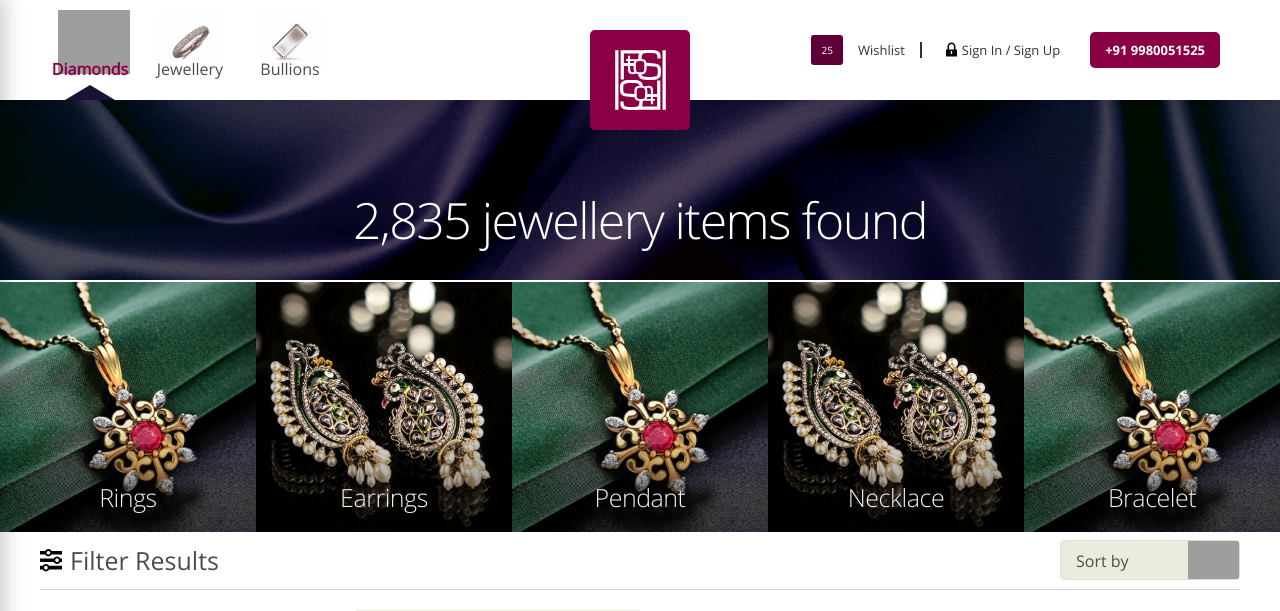
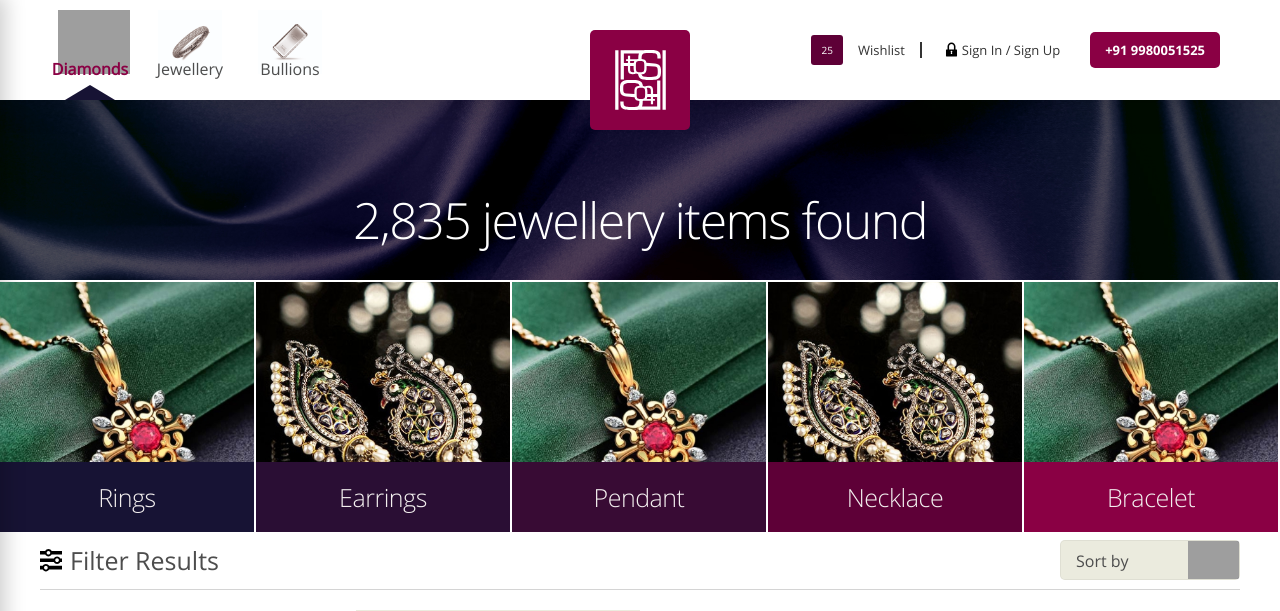
Before and after one commit to chandrika-patil-xelp/iftosi, a PHP site: page /iftosi/jewellery/ct-2 in a window 1280 px wide. Shown: the top 611 px of the page. Run offline with PHP 8.4, Linux system fonts and the light colour scheme; data that the repository does not hold is empty; some libraries are stand-ins or nearby versions; grey boxes are pictures that could not be loaded.

Commit message:
Updated UI

```diff
--- a/tools/css/home.css
+++ b/tools/css/home.css
@@ -80,9 +80,6 @@ body{padding: 0;margin: 0;}
 .loggedIn{margin-right: 0!important;}
 .header ul {width: 120px!important;left: -100px!important;}
 
-
-
-
 /*Category*/
 .categoryCont{width:100%;height: 560px;background: #171334 url(../img/common/background.jpg)no-repeat;background-size: 100% auto;padding:200px 0 100px 0;}
 .buyTxt{width:100%;color: #fff;line-height: 40px;font-size: 40px;margin-bottom: 50px;}
@@ -144,9 +141,6 @@ body{padding: 0;margin: 0;}
 .shapeSelected:hover.shapeComm::before {position: absolute;top: 0;width: 100%;height:5px;background: #8A0044;content: "";-webkit-font-smoothing: antialiased;-moz-osx-font-smoothing: grayscale;left: 0;font-size: 16px;transition: 300ms ease-in-out;-moz-transition: 300ms ease-in-out;-ms-transition: 300ms ease-in-out;-webkit-transition: 300ms ease-in-out;-o-transition: 300ms ease-in-out;opacity: 1;}*/
 .shapeSelected.shapeComm{}
 .shapeSelected:hover.shapeComm{}
-
-
-
 .shapeSelected.shapeComm.Round{background-color:#fff;border:2px solid #ebebde;background-position: 0% 33%;}
 .shapeSelected.shapeComm.Pear{background-color:#fff;border:2px solid #ebebde;background-position: 11% 33%;}
 .shapeSelected.shapeComm.Heart{background-color:#fff;border:2px solid #ebebde;background-position: 22% 33%;}
@@ -158,6 +152,8 @@ body{padding: 0;margin: 0;}
 .shapeSelected.shapeComm.Radiant{background-color:#fff;border:2px solid #ebebde;background-position: 89% 33%;}
 .shapeSelected.shapeComm.Cushion {background-color:#fff;border:2px solid #ebebde;background-position: 100% 33%;}
 
+.shapeComm.shapeSelected {background-color: #fff;}
+.shapeComm.shapeSelected::after{content: '';position: absolute;right: 5px;top: 5px;width: 20px;height: 20px;background: url(../img/common/tick.svg)no-repeat;background-position: center;background-size: auto 100%;}
 
 .searchBtn{width:auto;height: 40px;line-height:40px;padding: 0 35px;display: inline-block;border-radius: 5px;background: #8A0044 url(../img/common/gears.gif)no-repeat;background-size: auto 20px;background-position: 120% center;color:#fff;font-size:16px;margin: 30px 0;cursor: pointer;position: relative;}
 .searchBtn:hover{background-position: 95% center;}
@@ -189,9 +185,6 @@ body{padding: 0;margin: 0;}
 .img5{background: url(../img/common/if05.jpg)no-repeat;background-position: top center;background-size:cover;}
 .img6{background: url(../img/common/if06.jpg)no-repeat;background-position: top center;background-size:cover;}
 .img7{background-image: url(../img/common/if07.svg);background-repeat: no-repeat;background-position: top center;background-size:cover;}
-
-
-
 
 
 /*Display Style 2*/
@@ -445,21 +438,13 @@ body{padding: 0;margin: 0;}
 .prdInfoDiv .prdInfoDiv{margin-bottom: 0}
 
 /* Vendor Detaisls */
-
 .vendorDetails{width:100%;height:auto;margin-bottom: 20px;}
 .vTitle{width:100%;height: 40px;line-height: 40px;color:#8A0044;font-size: 22px;background-color: #ebebde;margin-bottom: 10px;padding-left: 15px;}
 .vendorDetails .infoCommn{width:100%;padding-left: 25px;}
 .vendorDetails .infoValue {font-size:16px;}
 
-
 /*User Form*/
 .userForm{width: 360px;height: 315px;position: fixed;margin: auto;top: 0px;left: 0;bottom: 0;right: 0;background: #fff;z-index: 116;padding: 25px;border-radius: 5px;box-shadow: 0 0 0px 1000px rgba(0,0,0,0.4);}
-
-
-
-
-
-
 
 /*Gallery*/
 .imgGallery{width: 95%;height: 80%;position: fixed;top: 0;right: 0;bottom: 0;left: 0;margin: auto;background: #fff;z-index: 1000;box-shadow: 0 0 1000px 300px rgba(0,0,0,0.5);padding: 25px;border-radius: 3px;}
@@ -468,13 +453,6 @@ body{padding: 0;margin: 0;}
 .galleryClose{width: 30px;height: 30px;background: url(../img/common/close.svg)no-repeat;background-size: auto 20px;background-position: center;position: absolute;top: 5px;right: 5px;cursor: pointer;}
 .imgThumbnil{width: 24%;padding-bottom: 24%;margin: 0.5%;border: 1px solid #ebebde;cursor: pointer;border-radius: 5px;}
 
-
-
-
-
-
-
-
 /*Wishlist*/
 .wishlistPage{background-color: #fff;padding-bottom: 0;}
 .listCont{width: 100%;height: auto}
@@ -482,16 +460,11 @@ body{padding: 0;margin: 0;}
 .listCont .prdComm {width: 24%;height: auto;border: 5px solid #ebebde;margin: 0 0 1% 1%;}
 
 
-
-
 /*Login*/
 .overlay{width: 100%;height: 100%;position: fixed;background: #fff url(../img/common/background.jpg)no-repeat;background-size: 100% auto;top: 0;left: 0;z-index: 115;}
 .loginDiv {width: 360px;height: 315px;position: fixed;margin: auto;top: 0px;left: 0;bottom: 0;right: 0;background: #fff;z-index: 116;padding: 25px;border-radius: 5px;box-shadow: 0 0 0px 1000px rgba(0,0,0,0.4);}
 .lgTitle{width:100%;height: 40px;line-height: 30px;color:#4d4d4d;font-size:18px;text-align: center;}
 .loginTxt{width:60%;margin: 0 20%;height: 40px;border:1px solid #ccc;padding: 0 15px;margin-bottom: 10px;color:#4d4d4d;border-radius: 5px;}
-
-
-
 .inpText {width: 40%;font-size: 10px;text-align: right;color: #a8b7ce;height: auto;line-height: 13px;padding: 11px 0 8px 0;position: absolute;top: 0;right: 0;opacity: 0;}
 .txtInput:focus ~.inpText{opacity:1}
 .inputCont {width: 100%;height: 45px;margin-bottom: 10px;position: relative;}
@@ -502,6 +475,7 @@ body{padding: 0;margin: 0;}
 .inp-label {color: #a8b7ce;font-size: 14px;display: inline-block;-webkit-transform: translate(0px,15px);-moz-transform: translate(0px,15px);-ms-transform: translate(0px,15px);-o-transform: translate(0px,15px);position: absolute;left: 45px;top: 0;}
 .labelActive {-webkit-transform: translate(0px,7px);-moz-transform: translate(0px,7px);-ms-transform: translate(0px,7px);transform: translate(0px,7px);font-size: 10px;color: #16325B;font-weight: bold;letter-spacing: 0.05em;font-family: openB;}
 
+/*Form Icons*/
 .mobileIcon {padding-left: 45px;background-image: url(../img/common/mobile.svg);background-repeat: no-repeat;background-size: auto 100%;background-position: left center;}
 .txtInput:focus.mobileIcon {padding-left: 45px;background-image: url(../img/common/smobile.svg);background-repeat: no-repeat;background-size: auto 100%;background-position: left center;}
 .brGreen.mobileIcon {padding-left: 45px;background-image: url(../img/common/smobile.svg);background-repeat: no-repeat;background-size: auto 100%;background-position: left center;}
@@ -509,7 +483,6 @@ body{padding: 0;margin: 0;}
 .passwordIcon{padding-left: 45px;background-image: url(../img/common/password.svg);background-repeat: no-repeat;background-size: auto 100%;background-position: left center;}
 .txtInput:focus.passwordIcon {padding-left: 45px;background-image: url(../img/common/spassword.svg);background-repeat: no-repeat;background-size: auto 100%;background-position: left center;}
 .brGreen.passwordIcon {padding-left: 45px;background-image: url(../img/common/spassword.svg);background-repeat: no-repeat;background-size: auto 100%;background-position: left center;}
-
 
 .nameIcon {padding-left: 45px;background-image: url(../img/common/name.svg);background-repeat: no-repeat;background-size: auto 100%;background-position: left center;}
 .txtInput:focus.nameIcon {padding-left: 45px;background-image: url(../img/common/sname.svg);background-repeat: no-repeat;background-size: auto 100%;background-position: left center;}
@@ -535,33 +508,39 @@ body{padding: 0;margin: 0;}
 .signupTitle {width: 100%;height: auto;font-size: 40px;color: #4d4d4d;text-align: center;line-height: 40px;}
 .bgNone{background: none;}
 
-
-
 /*Jewellery Results Page*/
-.jshapeComm1 {margin: 0;width: 20%;padding-bottom: 0;height: 200px;border: 2px solid #ebebde;position: relative;display: inline-block;cursor: pointer;padding-top: 170px;}
-
-
 .jShapesCont {width: 100%;height: 250px;background: #fff;padding: 0px 0 0px 0;border-top: 2px solid #fff;position: relative;z-index: 0;}
-.jshapeComm {margin: 0;width: 20%;padding-bottom: 0;height: 250px;border: 0px solid transparent;position: relative;display: inline-block;cursor: pointer;padding-top: 180px;color: #F3EFEF;font-size: 25px;line-height: 70px;box-shadow: inset 0 -70px 70px rgba(0,0,0,0.5);}
+.jshapeComm {margin: 0;width: 20%;padding-bottom: 0;height: 250px;border: 0px solid transparent;position: relative;display: inline-block;cursor: pointer;padding-top: 180px;color: #F3EFEF;font-size: 25px;line-height: 70px;box-shadow: inset 0 -70px 70px rgba(0,0,0,0.5);border-right:2px solid #fff}
+.jshapeComm:hover {padding-top: 100px;font-size: 30px;}
 .jshapeComm::after{content: '';position: absolute;right: 0px; left:0px; bottom: 70px;margin: auto; width: 00px;height: 00px;background: url(../img/common/tick2.svg)no-repeat;background-position: center;background-size: auto 100%; transition: 100ms ease-in-out;}
 
-.jshapeComm:hover{border: 0px solid #8A0044;padding-top: 100px;font-size: 30px;box-shadow: inset 0 -300px 100px rgba(42,14,52,0.8);}
-.shapeComm.shapeSelected {background-color: #fff;}
-.shapeComm.shapeSelected::after{content: '';position: absolute;right: 5px;top: 5px;width: 20px;height: 20px;background: url(../img/common/tick.svg)no-repeat;background-position: center;background-size: auto 100%;}
+.Rings{background: url(../img/common/iftosi01.jpg)no-repeat;background-size: cover;background-position:center;box-shadow: inset 0 -70px 0px rgba(23, 19, 52,1);}
+.Earrings{background: url(../img/common/iftosi02.jpg)no-repeat;background-size: cover;background-position:center;box-shadow: inset 0 -70px 0px rgba(42, 14, 52,1);}
+.Pendent{background: url(../img/common/iftosi01.jpg)no-repeat;background-size: cover;background-position:center;box-shadow: inset 0 -70px 0px rgba(56, 11, 52,1);}
+.Necklace{background: url(../img/common/iftosi02.jpg)no-repeat;background-size: cover;background-position: center;box-shadow: inset 0 -70px 0px rgba(94, 0, 55,1);}
+.Bracelet{background: url(../img/common/iftosi01.jpg)no-repeat;background-size: cover;background-position:center;box-shadow: inset 0 -70px 0px rgba(138, 0, 68,1);}
 
+.jshapeComm.Rings:hover{background: url(../img/common/iftosi01.jpg)no-repeat;background-size: cover;background-position:center;box-shadow: inset 0 -300px 100px rgba(23, 19, 52,0.8);}
+.jshapeComm.Earrings:hover{background: url(../img/common/iftosi02.jpg)no-repeat;background-size: cover;background-position:center;box-shadow: inset 0 -300px 100px rgba(42, 14, 52,0.8);}
+.jshapeComm.Pendent:hover{background: url(../img/common/iftosi01.jpg)no-repeat;background-size: cover;background-position:center;box-shadow: inset 0 -300px 100px rgba(56, 11, 52,0.8);}
+.jshapeComm.Necklace:hover{background: url(../img/common/iftosi02.jpg)no-repeat;background-size: cover;background-position: center;box-shadow: inset 0 -300px 100px rgba(94, 0, 55,0.8);}
+.jshapeComm.Bracelet:hover{background: url(../img/common/iftosi01.jpg)no-repeat;background-size: cover;background-position:center;box-shadow: inset 0 -300px 100px rgba(138, 0, 68,0.8);}
 
-.Rings{background: url(../img/common/iftosi01.jpg)no-repeat;background-size: cover;background-position:center;}
-.Earrings{background: url(../img/common/iftosi02.jpg)no-repeat;background-size: cover;background-position:center;}
-.Pendent{background: url(../img/common/iftosi01.jpg)no-repeat;background-size: cover;background-position:center;}
-.Necklace{background: url(../img/common/iftosi02.jpg)no-repeat;background-size: cover;background-position: center;}
-.Bracelet{background: url(../img/common/iftosi01.jpg)no-repeat;background-size: cover;background-position:center;}
+.jshapeComm.shapeSelected.Rings{background: url(../img/common/iftosi01.jpg)no-repeat;background-size: cover;background-position:center;box-shadow: inset 0 -300px 100px rgba(23, 19, 52,0.8);}
+.jshapeComm.shapeSelected.Earrings{background: url(../img/common/iftosi02.jpg)no-repeat;background-size: cover;background-position:center;box-shadow: inset 0 -300px 100px rgba(42, 14, 52,0.8);}
+.jshapeComm.shapeSelected.Pendent{background: url(../img/common/iftosi01.jpg)no-repeat;background-size: cover;background-position:center;box-shadow: inset 0 -300px 100px rgba(56, 11, 52,0.8);}
+.jshapeComm.shapeSelected.Necklace{background: url(../img/common/iftosi02.jpg)no-repeat;background-size: cover;background-position: center;box-shadow: inset 0 -300px 100px rgba(94, 0, 55,0.8);}
+.jshapeComm.shapeSelected.Bracelet{background: url(../img/common/iftosi01.jpg)no-repeat;background-size: cover;background-position:center;box-shadow: inset 0 -300px 100px rgba(138, 0, 68,0.8);}
+
+.jshapeComm.shapeSelected.Rings:hover{background: url(../img/common/iftosi01.jpg)no-repeat;background-size: cover;background-position:center;box-shadow: inset 0 -300px 100px rgba(23, 19, 52,0.8);}
+.jshapeComm.shapeSelected.Earrings:hover{background: url(../img/common/iftosi02.jpg)no-repeat;background-size: cover;background-position:center;box-shadow: inset 0 -300px 100px rgba(42, 14, 52,0.8);}
+.jshapeComm.shapeSelected.Pendent:hover{background: url(../img/common/iftosi01.jpg)no-repeat;background-size: cover;background-position:center;box-shadow: inset 0 -300px 100px rgba(56, 11, 52,0.8);}
+.jshapeComm.shapeSelected.Necklace:hover{background: url(../img/common/iftosi02.jpg)no-repeat;background-size: cover;background-position: center;box-shadow: inset 0 -300px 100px rgba(94, 0, 55,0.8);}
+.jshapeComm.shapeSelected.Bracelet:hover{background: url(../img/common/iftosi01.jpg)no-repeat;background-size: cover;background-position:center;box-shadow: inset 0 -300px 100px rgba(138, 0, 68,0.8);}
+
 .jshapeComm.shapeSelected span{color:#8A0044;}
-.jshapeComm.shapeSelected{background-color: #fff;border: 0px solid #8A0044;padding-top: 100px;font-size: 30px;box-shadow: inset 0 -300px 100px rgba(42,14,52,0.8);}
+.jshapeComm.shapeSelected{background-color: #fff;border-right: 2px solid #FFF;padding-top: 100px;font-size: 30px;}
 .jshapeComm.shapeSelected::after{content: '';position: absolute;right: 0px; left:0px; bottom: 50px;margin: auto; width: 40px;height: 40px;background: url(../img/common/tick2.svg)no-repeat;background-position: center;background-size: auto 100%; transition: 100ms ease-in-out;}
-
-
-
-
 
 
 
@@ -651,14 +630,6 @@ body{padding: 0;margin: 0;}
     .prdInfo{padding: 0 15px;display: inline-block;margin-top: 0;}
     .prdInfoDiv {margin-bottom: 0;}
 
-
-
-
-
-
-
-
-
     /*Login*/
     .overlay {background: #fff url(../img/common/background.jpg)no-repeat;background-size: cover;}
     .loginDiv {width: 100%;height: 100%;padding: 25px;border-radius: 0;}
```
Lines whose indentation alone changed are shown as unchanged.
